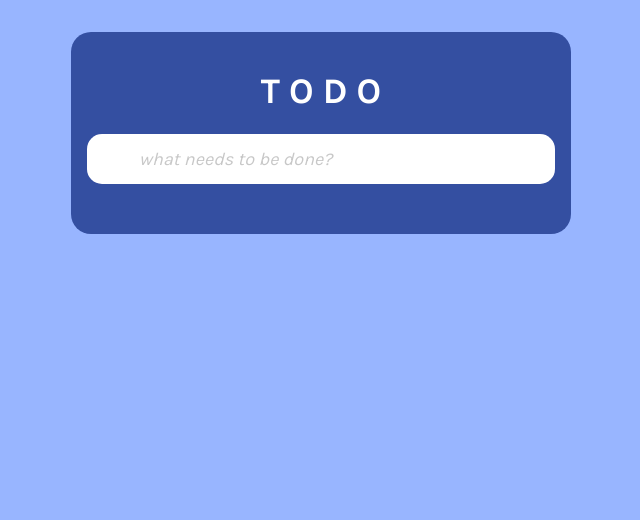
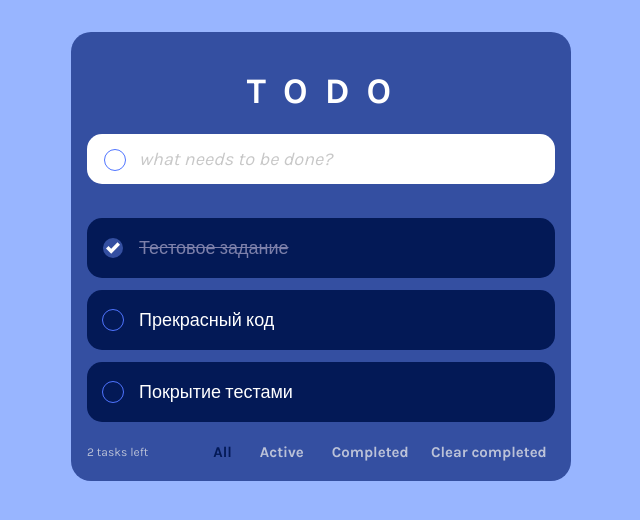
Before and after one commit to any2h/todo-app-v2, a React (Create React App) app: page / in a window 1280 px wide. Shown: the top 520 px of the page, without its empty margins (319-959 px from the left). Built offline with nearby package versions, Linux system fonts and the light colour scheme.

Commit message:
minor styling changes

```diff
--- a/src/Context.js
+++ b/src/Context.js
@@ -1,7 +1,11 @@
 import { createContext, useContext, useState, useEffect } from "react";
 import { nanoid } from "nanoid"
 
-const AppContext = createContext()
+const starter = [
+    {id: nanoid(), name: 'Тестовое задание', completed: true},
+    {id: nanoid(), name: 'Прекрасный код', completed: false},
+    {id: nanoid(), name: 'Покрытие тестами', completed: false},
+]
 
 const filterNames = {
     All: () => true,
@@ -9,8 +13,10 @@ const filterNames = {
     Completed: task => task.completed,
 }
 
+const AppContext = createContext()
+
 export const ContextProvider = ({children}) => {
-    const [todos, setTodos] = useState(() => JSON.parse(localStorage.getItem('todos')) || [])
+    const [todos, setTodos] = useState(() => JSON.parse(localStorage.getItem('todos')) || starter)
     const [filter, setFilter] = useState('All')
     const allCompleted = todos.every(todo => todo.completed)
 
--- a/src/components/Checkbox.js
+++ b/src/components/Checkbox.js
@@ -1,6 +1,7 @@
 import styled from "styled-components";
 
 const Input = styled.input`
+    appearance: none;
     position: absolute;
     z-index: -1;
     opacity: 0;
@@ -40,7 +41,7 @@ const Label = styled.label`
     }
 `
 
-export default function Checkbox({checked, onClick, name}) {
+export default function Checkbox({ checked, onClick, name }) {
 
     return (
         <>
--- a/src/components/Todo.js
+++ b/src/components/Todo.js
@@ -10,22 +10,21 @@ function Todo({ id, name, completed, toggleTaskCompleted, editTask, deleteTask }
         wasEditing = usePrevious(isEditing),
         inputRef = useRef();
 
+    function turnEditingOff(e) {
+        if (e.target !== inputRef.current) {
+            setEditing(false)
+        }
+    }
+
     useEffect(() => {
-        // function turnEditingOff(e) {
-        //     if (e.target !== inputRef.current) {
-        //         setEditing(false)
-        //     }
-        // }
-
-        // window.addEventListener('click', turnEditingOff)
-
         if (!wasEditing && isEditing) {
             inputRef.current.focus()
+            setTimeout(() => window.addEventListener('click', turnEditingOff), 100)
         }
 
-        // return () => {
-        //     window.removeEventListener('click', turnEditingOff)
-        // }
+        return () => {
+            window.removeEventListener('click', turnEditingOff)
+        }
 
     }, [wasEditing, isEditing])
 
--- a/src/components/styles/GlobalStyles.js
+++ b/src/components/styles/GlobalStyles.js
@@ -42,14 +42,8 @@ export const GlobalStyles = createGlobalStyle`
         background-color: ${({theme}) => theme.body};
     }
 
-    /* A elements that don't have a class get default styles */
-    a:not([class]) {
-        text-decoration-skip-ink: auto;
-    }
-
     /* Make images easier to work with */
-    img,
-    picture {
+    img {
         max-width: 100%;
         display: block;
     }
@@ -61,8 +55,4 @@ export const GlobalStyles = createGlobalStyle`
         font: inherit;
         cursor: pointer;
     }
-
-    ${'' /* input:focus {
-        outline: 1px solid #DC7BFE;
-    } */}
 `
--- a/src/components/styles/StyledHeader.js
+++ b/src/components/styles/StyledHeader.js
@@ -5,6 +5,7 @@ export const StyledHeader = styled.header`
 
     h1 {
         margin-block: 1rem;
+        letter-spacing: .25rem;
     }
 
     input {
--- a/src/components/styles/StyledTodo.js
+++ b/src/components/styles/StyledTodo.js
@@ -10,7 +10,11 @@ export const StyledTodo = styled.li`
     padding-inline: 1rem;
 
     form > input {
-        margin-left: 2rem;
+        margin-left: 2.125rem;
+        border: 0;
+        outline: 0;
+        background-color: ${({theme}) => theme.taskColor};
+        color: #fff;
     }
 
     > div {
@@ -42,8 +46,4 @@ export const StyledTodo = styled.li`
             opacity: 1;
         }
     }
-
-    /* > div {
-        margin-left: auto;
-    } */
 `
```
Also changed, not shown: 1 other file (tests, documents, lock files or other folders).
